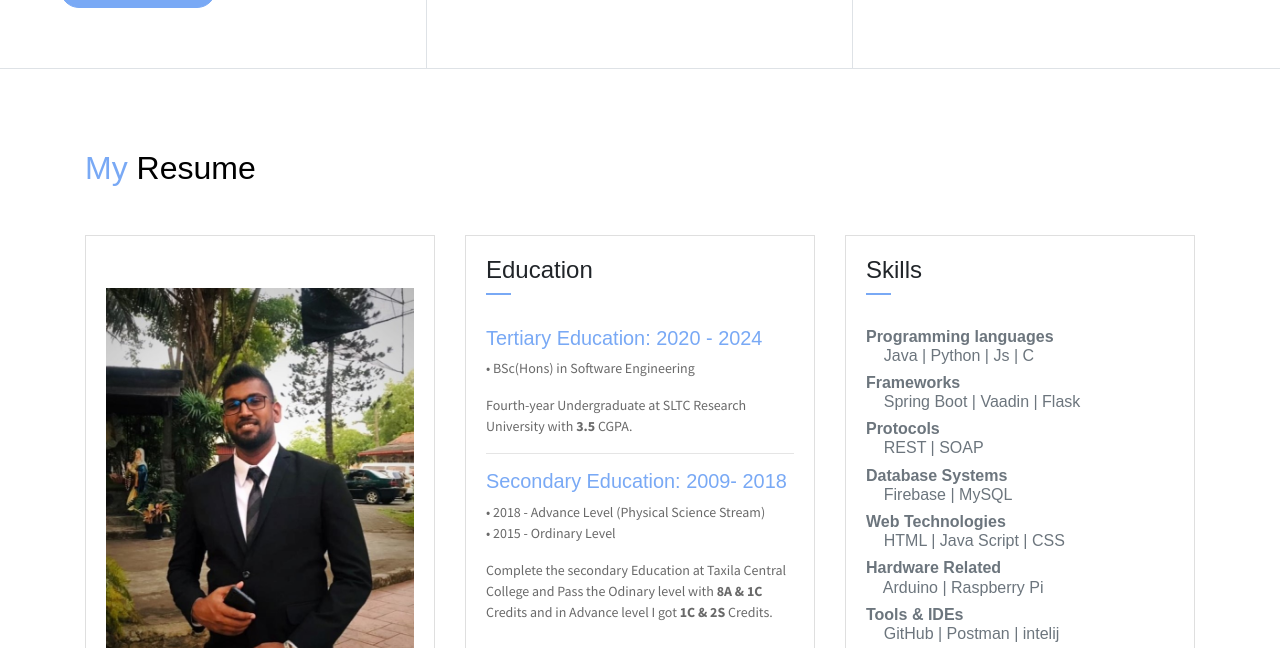
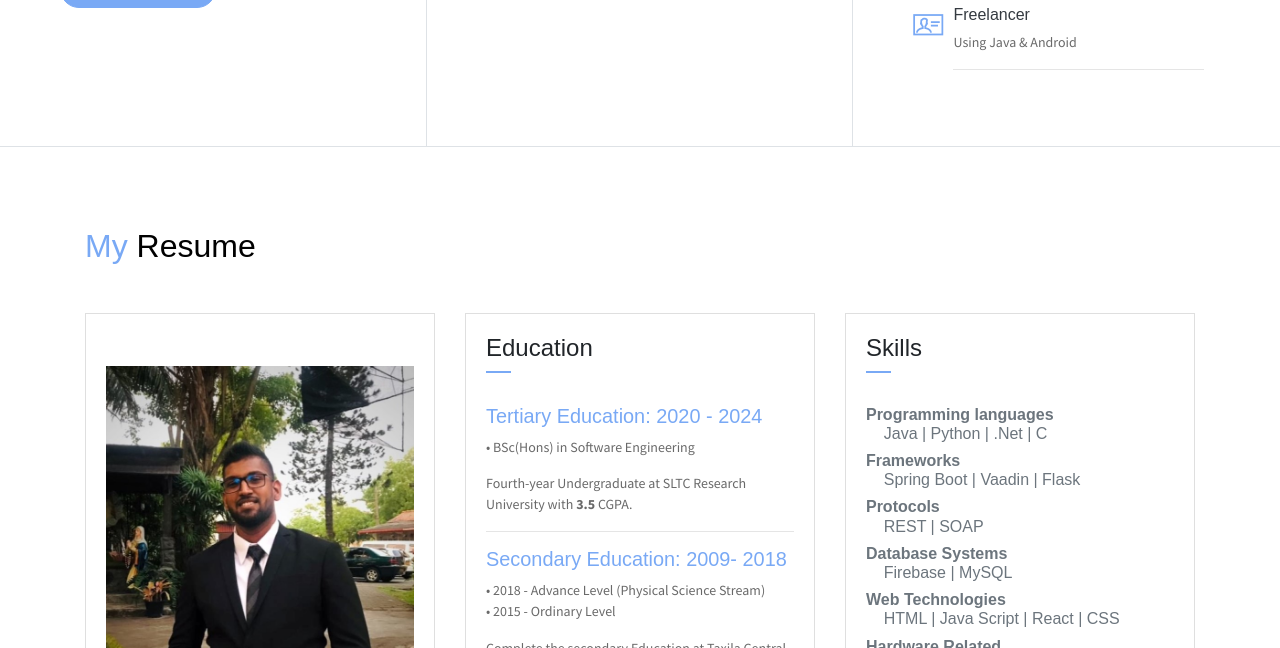
Before and after one commit to Nuyun-Kalamullage/Nuyun-Kalamullage.github.io, a plain HTML site: page index.html in a window 1280 px wide. Shown: the part 1209-1857 px from the top of the page. Drawn offline with Linux system fonts and the light colour scheme.

Commit message:
added new expertise and added fiverr link

```diff
--- a/index.html
+++ b/index.html
@@ -166,6 +166,16 @@
                         <hr>
                     </div>
                 </div>
+                <a href="https://www.fiverr.com/s/V5e8GB" target="_blank" class="expertise-raw" >
+                <div class="row">
+                    <div class="col-1 text-danger pt-1"><i class="ti-id-badge icon-lg"></i></div>
+                    <div class="col-10 ml-auto mr-3">
+                        <h6>Freelancer</h6>
+                        <p class="subtitle"> Using Java & Android</p>
+                        <hr>
+                    </div>
+                </div>
+            </a>
 
             </div>
         </div>
@@ -230,13 +240,13 @@
                             </div>
                         </div>
                         <div class="card-body pb-2">
-                            <h6><b>Programming languages</b><br> &nbsp; &nbsp; Java | Python | Js | C </h6>
+                            <h6><b>Programming languages</b><br> &nbsp; &nbsp; Java | Python | .Net | C </h6>
                             <h6><b>Frameworks </b><br> &nbsp; &nbsp; Spring Boot | Vaadin | Flask </h6>
                             <h6><b>Protocols </b><br> &nbsp; &nbsp; REST | SOAP </h6>
                             <h6><b>Database Systems </b><br> &nbsp; &nbsp; Firebase | MySQL</h6>
-                            <h6><b>Web Technologies </b><br> &nbsp; &nbsp; HTML | Java Script | CSS </h6>
+                            <h6><b>Web Technologies </b><br> &nbsp; &nbsp; HTML | Java Script | React | CSS </h6>
                             <h6><b>Hardware Related</b><br> &nbsp; &nbsp; Arduino | Raspberry Pi </h6>
-                            <h6><b>Tools & IDEs</b><br> &nbsp; &nbsp; GitHub | Postman | intelij </h6>
+                            <h6><b>Tools & IDEs</b><br> &nbsp; &nbsp; GitHub | Postman | intelij Idea </h6>
                             <h6><b>Documentation </b><br> &nbsp; &nbsp; Canva | WPS Suite | Office suite </h6>
                         </div>
                     </div>
```
Also changed, not shown: assets/css/main.css.
